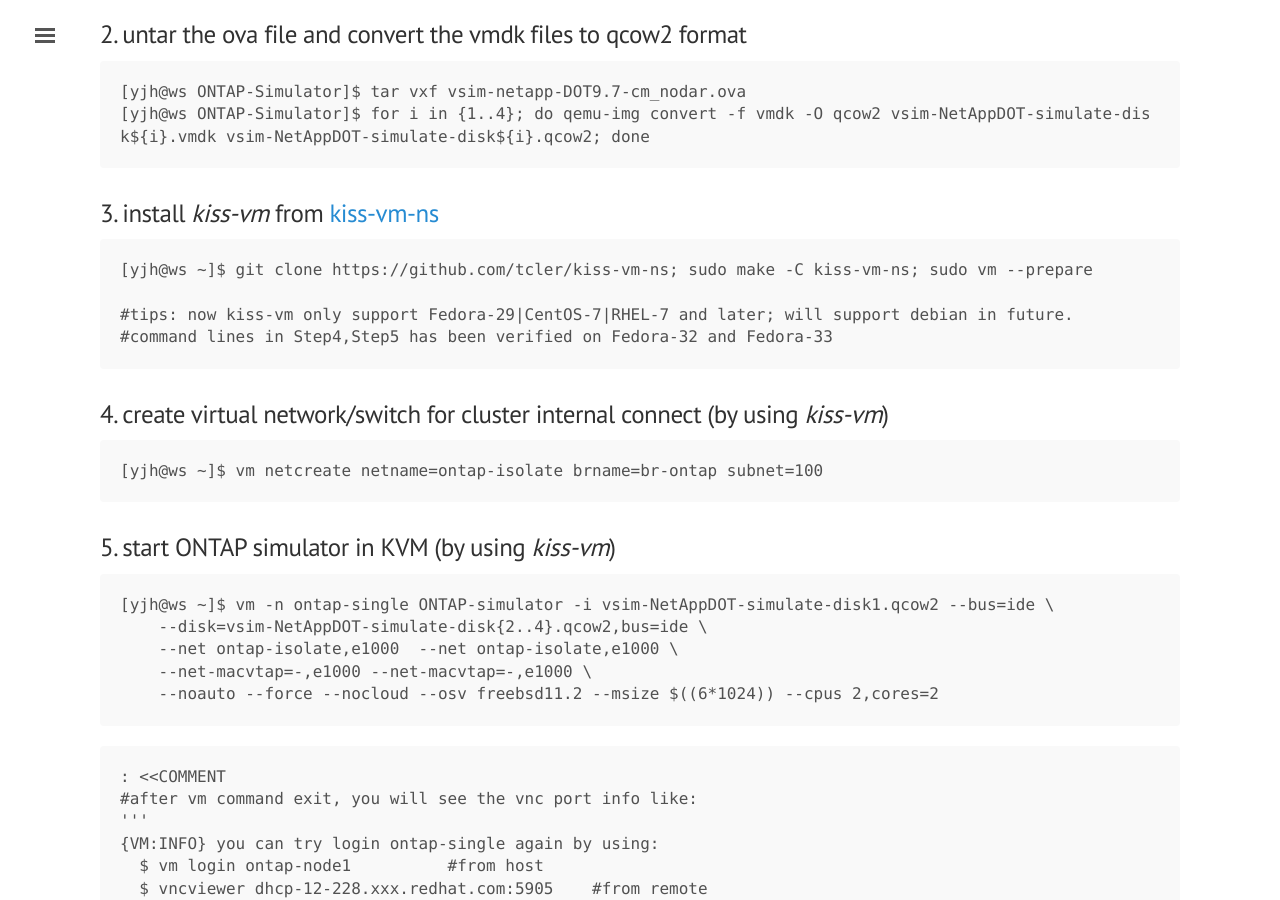
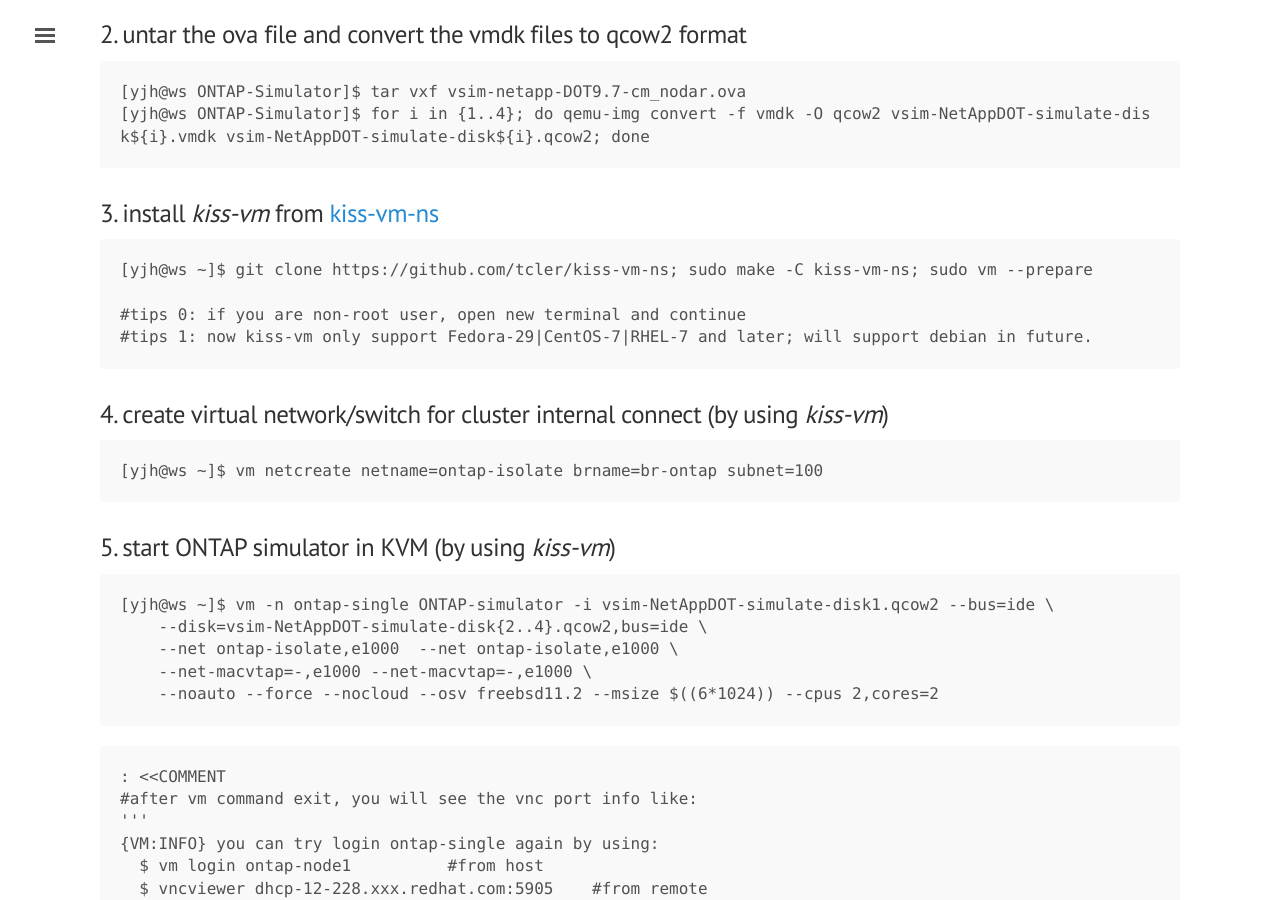
Before and after one commit to tcler/tcler.github.io, a Jekyll site: the page built from _posts/2020-07-27-netapp-ontap-simulator-on-libvirt-kvm.md.md, in a window 1280 px wide and 900 px high, scrolled down 647 px. Built offline with Jekyll 4.4.1, drawn with Linux system fonts in a browser that asks for light colours.

Commit message:
Update 2020-07-27-netapp-ontap-simulator-on-libvirt-kvm.md.md

````diff
--- a/_posts/2020-07-27-netapp-ontap-simulator-on-libvirt-kvm.md.md
+++ b/_posts/2020-07-27-netapp-ontap-simulator-on-libvirt-kvm.md.md
@@ -27,8 +27,8 @@
 ```
 [yjh@ws ~]$ git clone https://github.com/tcler/kiss-vm-ns; sudo make -C kiss-vm-ns; sudo vm --prepare
 
-#tips: now kiss-vm only support Fedora-29|CentOS-7|RHEL-7 and later; will support debian in future.
-#command lines in Step4,Step5 has been verified on Fedora-32 and Fedora-33
+#tips 0: if you are non-root user, open new terminal and continue
+#tips 1: now kiss-vm only support Fedora-29|CentOS-7|RHEL-7 and later; will support debian in future.
 ```
 
 
````
